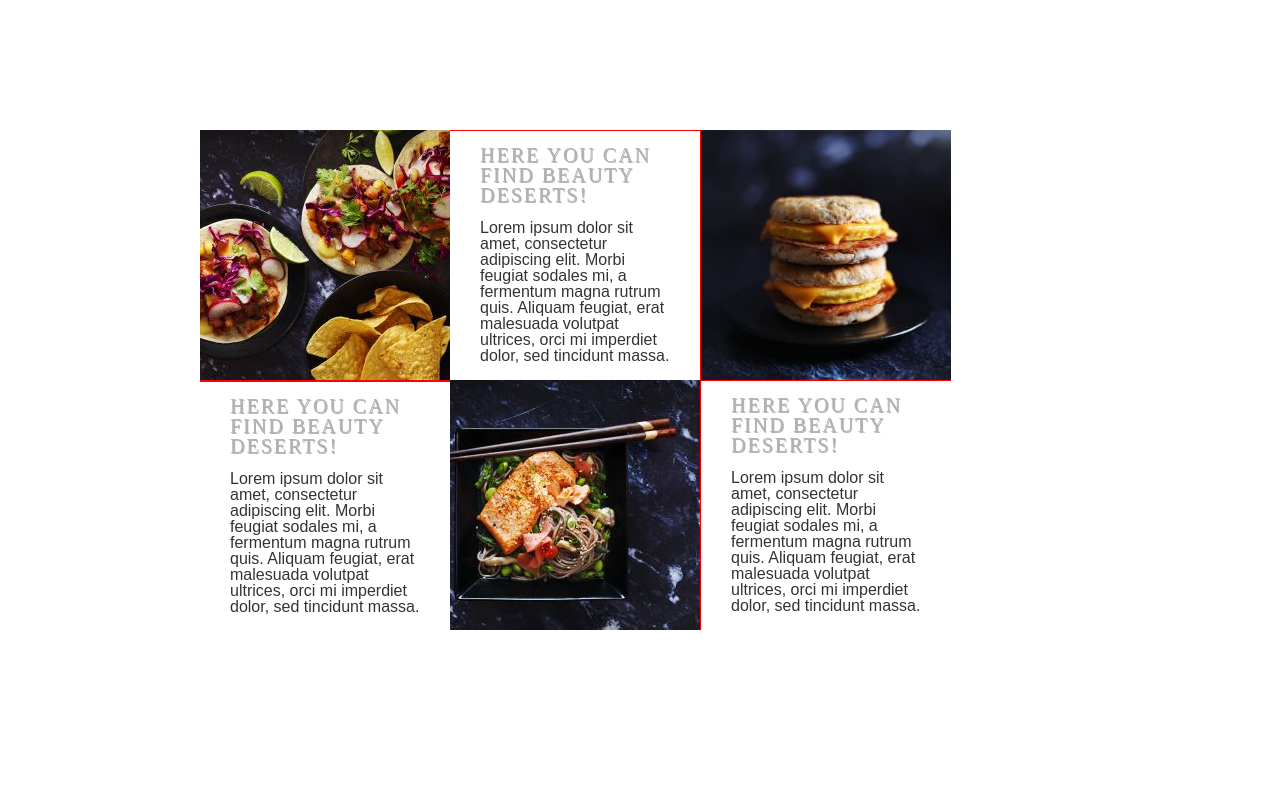
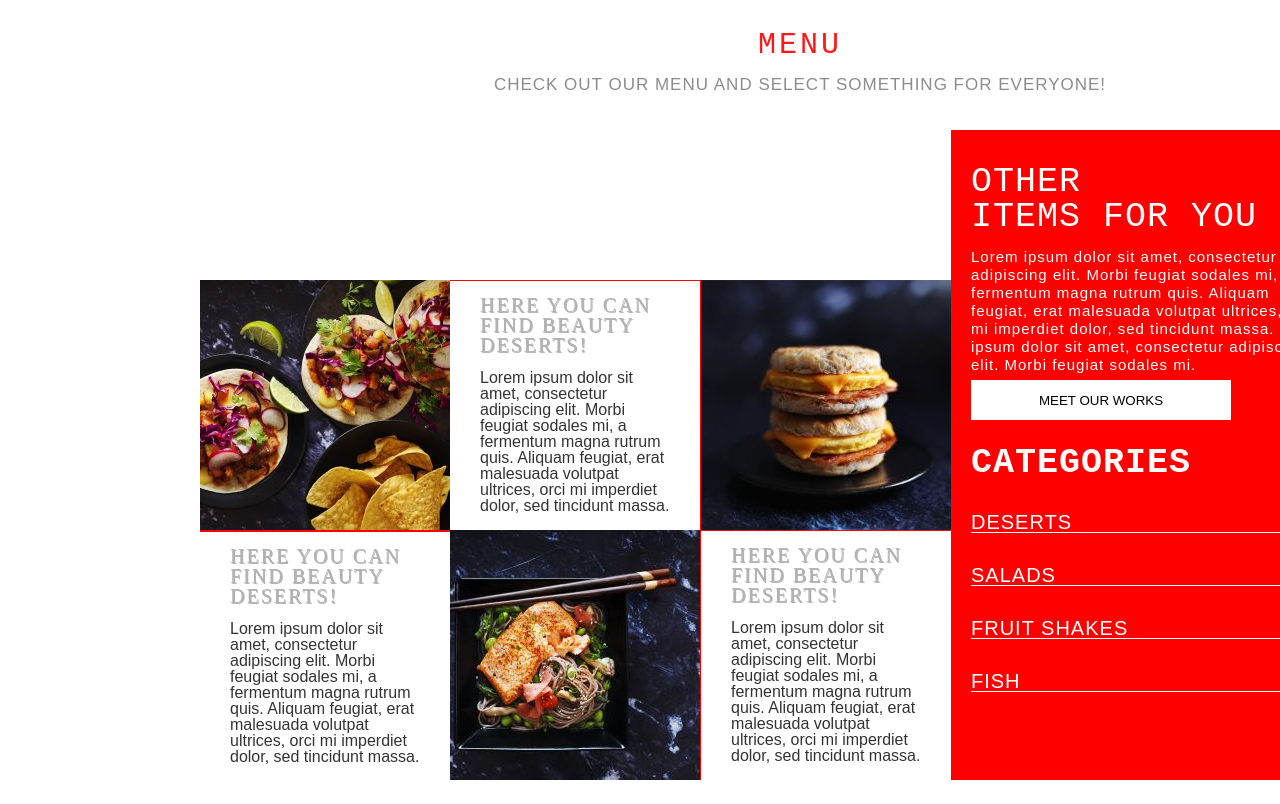
Before and after one commit to Bojan9/Baking-Bread, a website: page src/html/index.html in a window 1280 px wide. Shown: the part 1580-2384 px from the top of the page. Drawn offline with nearby package versions, Linux system fonts and the light colour scheme; files whose address does not match are found by name.

Commit message:
go napraviv toa so kockite sledno ke bide bricks

```diff
--- a/src/html/123.html
+++ b/src/html/index.html
@@ -71,6 +71,10 @@
 
     <!--    Kocki    -->
     <div class="menu">
+        <div class="menuText">
+            <h1 style="color: red; font-size: 30px; font-family: monospace; letter-spacing: 3px;">MENU</h1><br>
+            <h3 style="color: grey; font-size: 17px; font-family: sans-serif; letter-spacing: 1px;">CHECK OUT OUR MENU AND SELECT SOMETHING FOR EVERYONE!</h3>
+        </div>
         <div class="container">
             <div class="container__box">
                 <img src="../img/1.jpg">
@@ -95,6 +99,29 @@
                 <div class="title">HERE YOU CAN FIND BEAUTY DESERTS!</div>
                 <div class="text">Lorem ipsum dolor sit amet, consectetur adipiscing elit. Morbi feugiat sodales mi, a fermentum magna rutrum quis. Aliquam feugiat, erat malesuada volutpat ultrices, orci mi imperdiet dolor, sed tincidunt massa.</div>
                 <div class="container__box--square left"></div>
+            </div>
+        </div>
+        <div class="menuRight">
+            <div class="menuRight__top">
+                <br>
+                <h1 style="font-size: 35px; font-family: monospace; letter-spacing: 1px;">OTHER</h1>
+                <h1 style="font-size: 35px; font-family: monospace; letter-spacing: 1px;">ITEMS FOR YOU</h1>
+            </div>
+            <div class="menuRight__text"><br>
+                Lorem ipsum dolor sit amet, consectetur adipiscing elit. Morbi feugiat sodales mi, a fermentum magna rutrum quis. Aliquam feugiat, erat malesuada volutpat ultrices, orci mi imperdiet dolor, sed tincidunt massa. Lorem ipsum dolor sit amet, consectetur adipiscing elit. Morbi feugiat sodales mi.
+            </div>
+            <div class="menuRight__button">
+                <button class="buttonKocki">MEET OUR WORKS</button>
+            </div>
+            <div class="menuRight__bottom">
+                <br>
+                <h1 style="font-size: 35px; font-family: monospace; letter-spacing: 1px;">CATEGORIES</h1>
+            </div>
+            <div class="menuRight__list">
+                <br><br><h1 style="font-size: 20px; letter-spacing: 1px; border-bottom: white solid 1px;">DESERTS</h1>
+                <br><br><h1 style="font-size: 20px; letter-spacing: 1px; border-bottom: white solid 1px;">SALADS</h1>
+                <br><br><h1 style="font-size: 20px; letter-spacing: 1px; border-bottom: white solid 1px;"> FRUIT SHAKES</h1>
+                <br><br><h1 style="font-size: 20px; letter-spacing: 1px; border-bottom: white solid 1px;">FISH</h1>
             </div>
         </div>
     </div>
--- a/src/sass/carousel.scss
+++ b/src/sass/carousel.scss
@@ -23,6 +23,7 @@
                 text-align: center;
                 font-size: 50px;
                 border-radius: 50%;
+                cursor: pointer;
             }
         }
     }
--- a/src/sass/square.scss
+++ b/src/sass/square.scss
@@ -198,13 +198,13 @@
 }
 
 .menuRight {
-    width: 449px;
+    width: 380px;
     height: 650px;
     float: left;
     background-color: red;
 
     &__top {
-        width: 429px;
+        width: 360px;
         height: 100px;
         float: left;
         letter-spacing: 2px;
@@ -214,46 +214,47 @@
         margin-left: 20px;
     }
     &__text {
-        width: 429px;
+        width: 360px;
         height: 150px;
         float: left;
         font-family: sans-serif;
         color: white;
         margin-left: 20px;
         font-size: 15px;
-        opacity: 0.8;
         letter-spacing: 1px;
         line-height: 1.2;
     }
     &__button {
-        width: 449px;
+        width: 360px;
         height: 50px;
         float: left;
+        margin-left: 20px;
     }
     &__bottom {
-        width: 449px;
+        width: 360px;
         height: 50px;
         float: left;
         letter-spacing: 2px;
         font-family:serif;
         color: white;
         margin-left: 20px;
+        font-weight: bold;
     }
     &__list {
-        width: 449px;
+        width: 340px;
         height: 300px;
         float: left;
-        background-color: aqua;
+        margin-left: 20px;
+        color: white;
+        font-family: sans-serif;
     }
 }
-.menuButton{
-        width: 200px;
+.buttonKocki{
+        width: 260px;
         height: 40px;
         float: left;
         background-color: white;
         font-family: sans-serif;
+        border: none;
         cursor: pointer;
-        border-radius: 5px;
-        margin-left: 125px;
-        color: black;
 }
```
Also changed, not shown: src/sass/carousel.css, src/sass/square.css.
